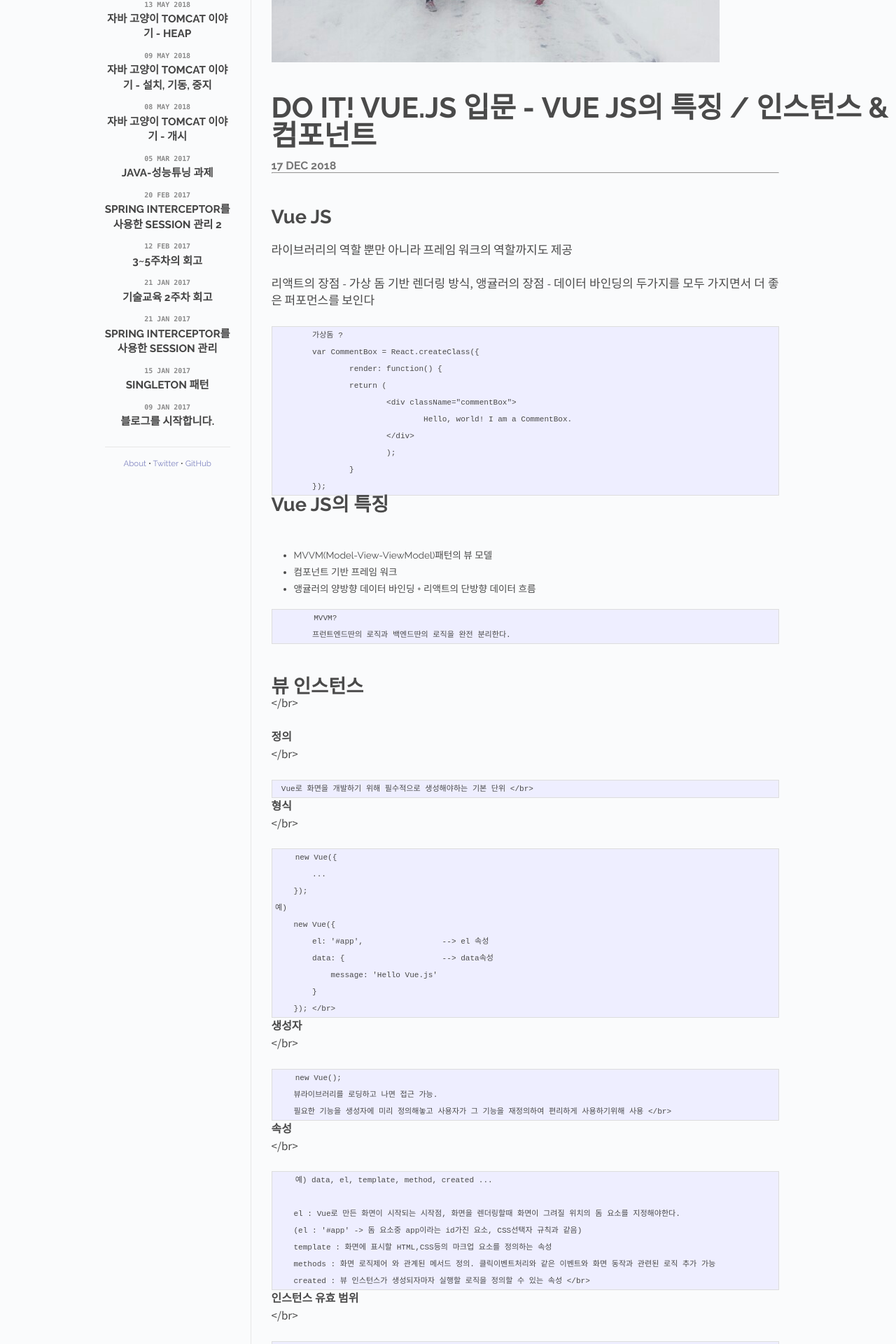
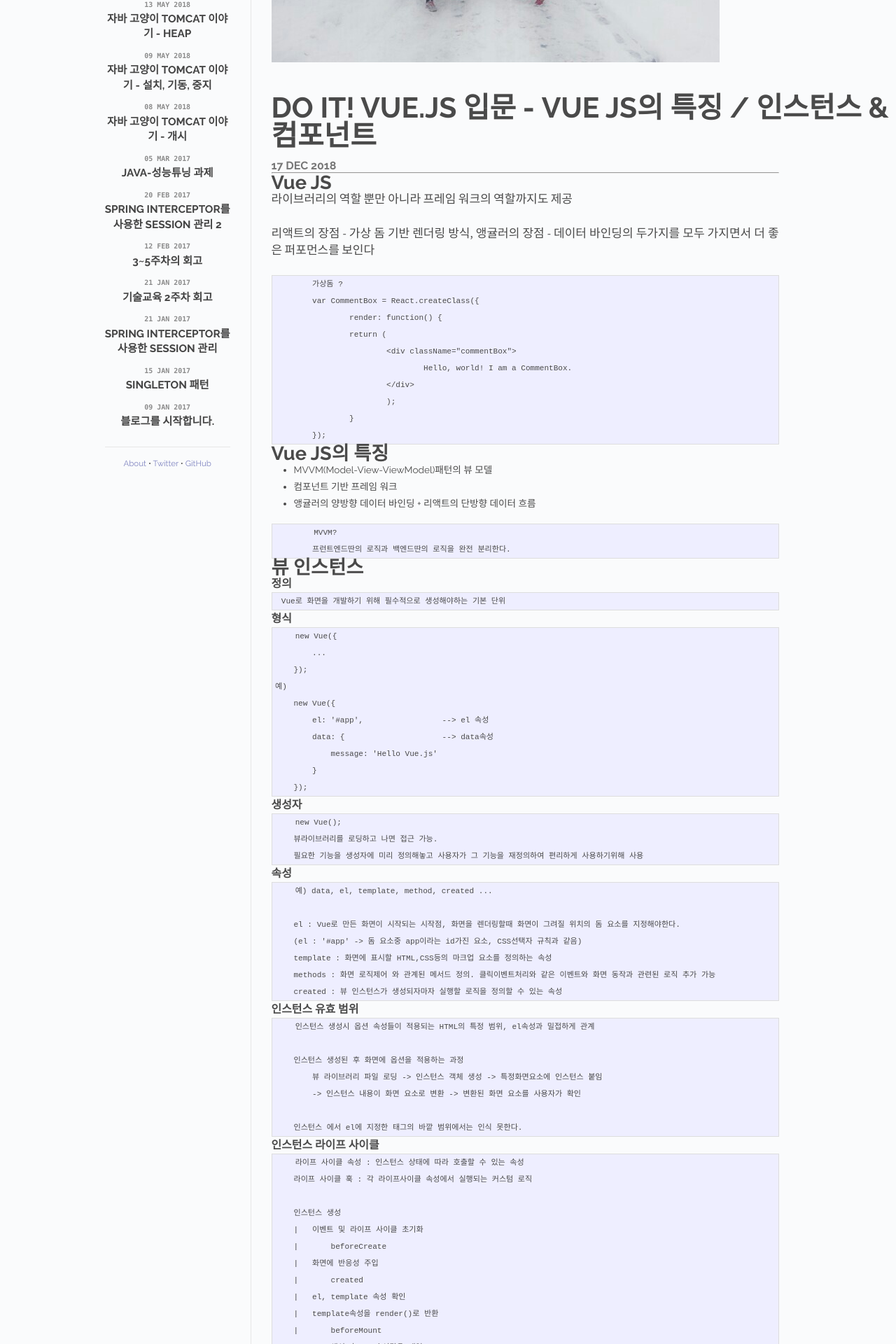
Before and after one commit to ParkJeHyun/ParkJeHyun.github.io, a Jekyll site: the page built from _posts/2018-12-17-VueJS 1~3장.md, in a window 1280 px wide. Shown: the part 391-2311 px from the top of the page at 70% size. Built offline with Jekyll 4.4.1, drawn with Linux system fonts in a browser that asks for light colours; comment, search, counter and statistics services are not loaded; some of the changed text lies outside the part shown.

Commit message:
Update 2018-12-17-VueJS 1~3장.md

````diff
--- a/_posts/2018-12-17-VueJS 1~3장.md
+++ b/_posts/2018-12-17-VueJS 1~3장.md
@@ -6,10 +6,10 @@
 
 * * *
 
-<br>
+
 
 # Vue JS
-<br>
+
 라이브러리의 역할 뿐만 아니라 프레임 워크의 역할까지도 제공
 
 리액트의 장점 - 가상 돔 기반 렌더링 방식, 앵귤러의 장점 - 데이터 바인딩의 두가지를 모두 가지면서
@@ -29,7 +29,7 @@
 ```
 
 # Vue JS의 특징
-<br>
+
 
 * MVVM(Model-View-ViewModel)패턴의 뷰 모델
 * 컴포넌트 기반 프레임 워크
@@ -39,19 +39,19 @@
         MVVM?
         프런트엔드딴의 로직과 백엔드딴의 로직을 완전 분리한다.
 ```
-<br>
+
 
 # 뷰 인스턴스
-</br>
+
 
 ### 정의
-</br>
+
 
      Vue로 화면을 개발하기 위해 필수적으로 생성해야하는 기본 단위
-</br>
+
 
 ### 형식
-</br>
+
 
         new Vue({
             ...
@@ -63,19 +63,19 @@
                 message: 'Hello Vue.js'
             }
         });
-</br>
+
 
 ### 생성자
 
- </br>
+
 
         new Vue();
         뷰라이브러리를 로딩하고 나면 접근 가능.
         필요한 기능을 생성자에 미리 정의해놓고 사용자가 그 기능을 재정의하여 편리하게 사용하기위해 사용
-</br>
+
 
 ### 속성
-</br>
+
 
         예) data, el, template, method, created ...
 
@@ -84,10 +84,10 @@
         template : 화면에 표시할 HTML,CSS등의 마크업 요소를 정의하는 속성
         methods : 화면 로직제어 와 관계된 메서드 정의. 클릭이벤트처리와 같은 이벤트와 화면 동작과 관련된 로직 추가 가능
         created : 뷰 인스턴스가 생성되자마자 실행할 로직을 정의할 수 있는 속성
-</br>
+
 
 ### 인스턴스 유효 범위
-</br>
+
 
         인스턴스 생성시 옵션 속성들이 적용되는 HTML의 특정 범위, el속성과 밀접하게 관계
 
@@ -96,10 +96,9 @@
             -> 인스턴스 내용이 화면 요소로 변환 -> 변환된 화면 요소를 사용자가 확인
 
         인스턴스 에서 el에 지정한 태그의 바깥 범위에서는 인식 못한다.
-</br>
 
 ### 인스턴스 라이프 사이클
-</br>
+
 
         라이프 사이클 속성 : 인스턴스 상태에 따라 호출할 수 있는 속성
         라이프 사이클 훅 : 각 라이프사이클 속성에서 실행되는 커스텀 로직
@@ -155,20 +154,20 @@
             데이터 변경 후 가상 돔으로 다시 화면을 그리고 나서 실행되는 단계.
             데이터의 변경 후에 화면 제어 관련된 로직 추가하기 좋음.
             이 단계에서 데이터 값을 변경하게 되면 무한루프에 빠질 수가 있음.(computed, watch와 같은 속성 사용)
-</br>
+
 
 ## 뷰 컴포넌트
-</br>
+
 
     조합하여 화면을 구성할 수 있는 블록
     화면을 빠르게 구조화하여 일관적인 패턴으로 개발 가능
     코드 재사용 및 직관적인 다른사람의 코드 이해 가능
     뷰에서는 테이블, 리스트, 인풋박스등 과 같은 화면 구성 요소들을 쪼개에 컴포넌트로 관리
     트리 구조와 유사
-</br>
+
 
 ### 전역 컴포넌트
-</br>
+
 
         등록 : 컴포넌트명은 template속성에서 사용할 HTML 사용자 정의 태그명
             Vue.component('my-component', {
@@ -179,10 +178,10 @@
             <body>
                 <my-component></my-component>
             </body>
-</br>
+
 
 ### 지역 컴포넌트
-</br>
+
 
         등록 :
             var cmp = {
@@ -194,20 +193,20 @@
                     'my-local-component' : cmp
                 }
             });
-</br>
+
 
 ## 뷰 컴포넌트 통신
 
-</br>
+
 
     한 화면을 하나의 View로 간주해서 한 화면의 데이터를 어디서나 호출하던 기존과 달리 뷰는 컴포넌트로 화면을 구성해서
     같은 화면이라도 데이터를 공유할 수 없음.
     컴포넌트 마다 각자의 고유한 유효 범위를 가지기 때문.
 
-</br>
+
 
 ### 상 하위 컴포넌트 간 통신
-</br>
+
 
         부모 -> 자식 props 라는 속성을 전달
         자식 -> 부모 이벤트만 전달 (이벤트와 함께 데이터를 전달하고 시픙면 이벤트의 두번째 인자값이나 이벤트 버스를 활용)
@@ -225,10 +224,10 @@
                 this.$emit('이벤트명');
             부모 HTML코드에 등록한 자식 컴포넌트 태그에 v-on 속성 추가
                 <child-component v-on:이벤트명="상위 컴포넌트의 메서드명"></child=component>
-</br>
+
 
 ### 같은 레벨의 컴포넌트 간 통신
-</br>
+
 
         공통 상위 컴포넌트로 이벤트 발생 후 공통 상위 컴포넌트에서 2개의 하위 컴포넌트로 props를 내려보냄
         이러면 상위 컴포넌트가 필요없도 통신을 위해서 무조건 만들어야 하는 단점 => 이벤트 버스 사용
````
